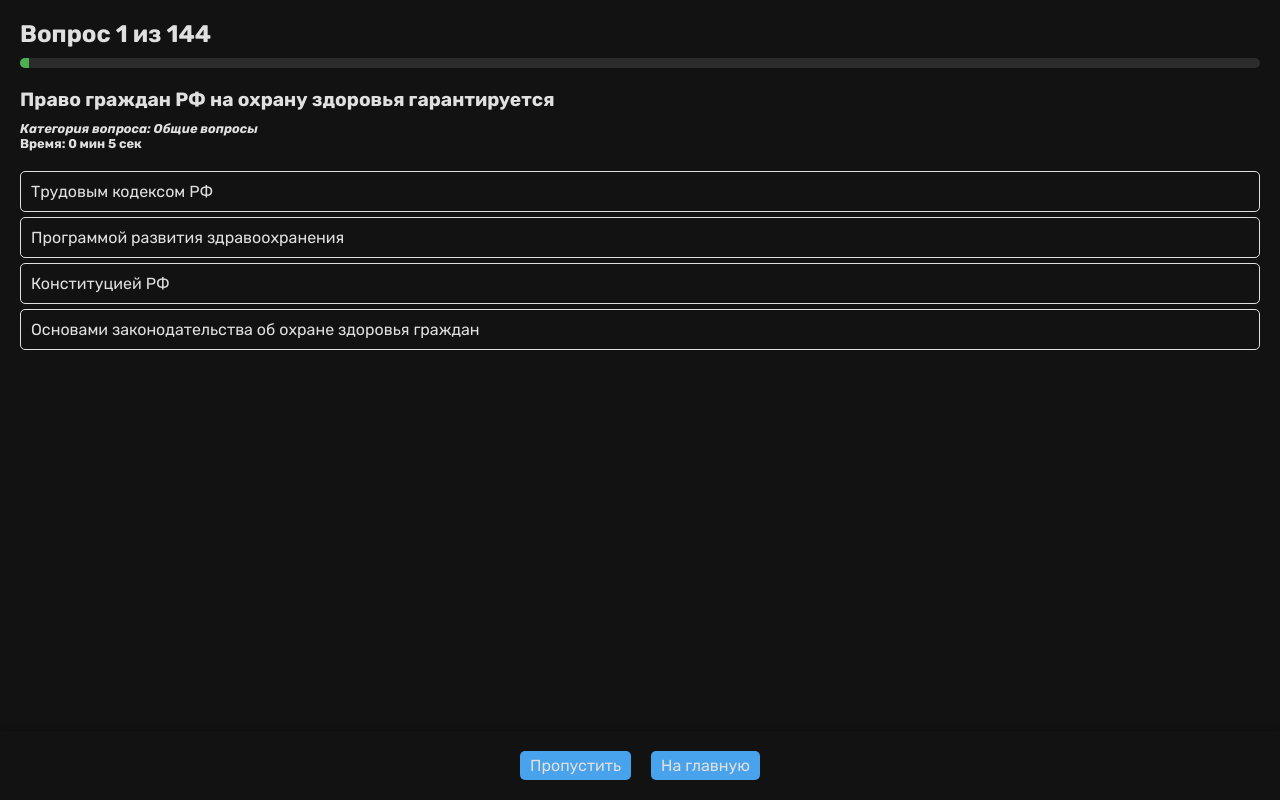
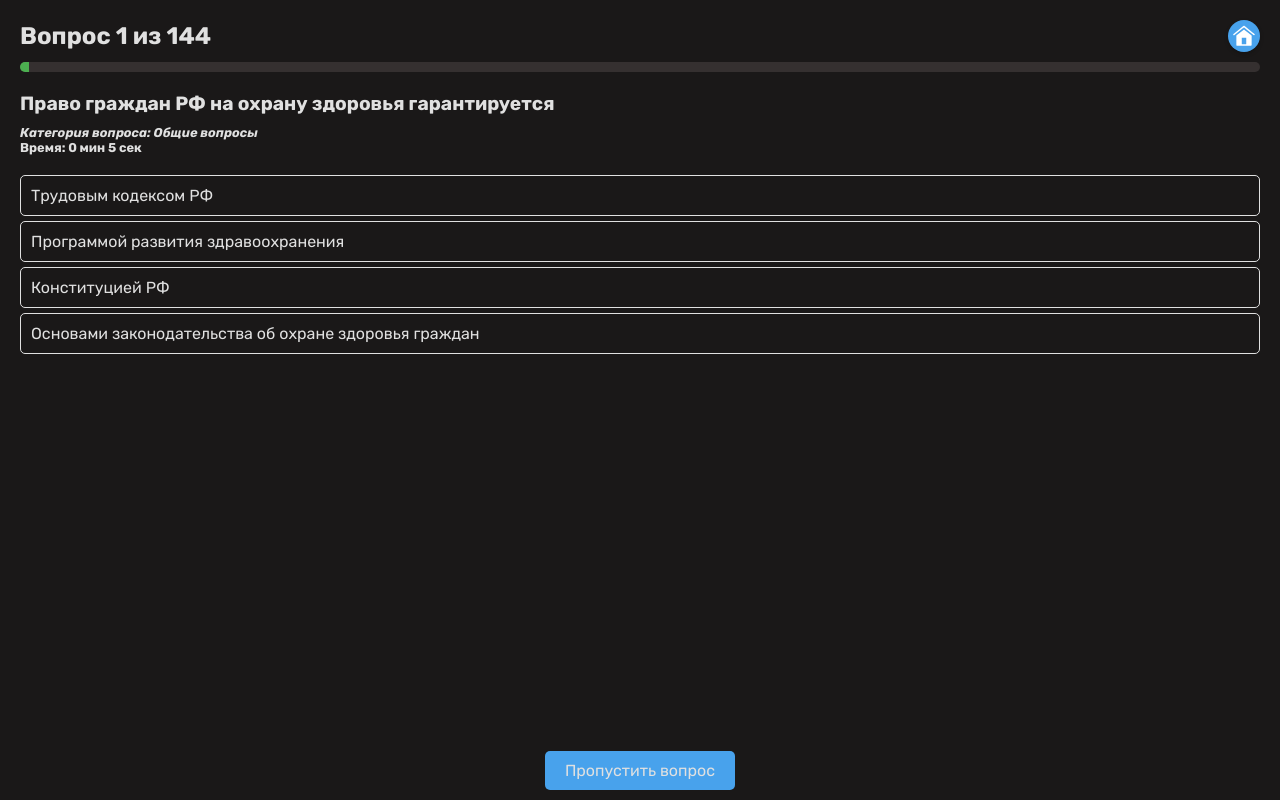
Before and after one commit to Oleg72pc/medica_testing, a Vue app: page /test in a window 1280 px wide. Built offline with nearby package versions, Linux system fonts and the light colour scheme.

Commit message:
fixed UI

```diff
--- a/src/App.vue
+++ b/src/App.vue
@@ -7,5 +7,11 @@
 <script setup lang="ts">
 </script>
 
-<style scoped lang="scss">
+<style lang="scss" scoped>
+@import './styles/_variables.scss';
+
+#app {
+  background-color: $background-color;
+}
+
 </style>
--- a/src/style.scss
+++ b/src/style.scss
@@ -1,8 +1,30 @@
 @import url('https://fonts.googleapis.com/css2?family=Rubik:ital,wght@0,300..900;1,300..900&display=swap');
+@import './styles/_variables.scss';
 
 * {
   margin: 0;
   padding: 0;
   box-sizing: border-box;
   font-family: 'Rubik', sans-serif;
-  }
+}
+
+// Стилизация скроллбара
+::-webkit-scrollbar {
+  width: 4px; // Ширина скроллбара
+  height: 8px; // Высота скроллбара для горизонтальных скроллов
+}
+
+::-webkit-scrollbar-track {
+  background: #4e4e4e; // Цвет фона трека
+  border-radius: 10px; // Закругление углов трека
+}
+
+::-webkit-scrollbar-thumb {
+  background: $primary-color; // Цвет ползунка
+  border-radius: 10px; // Закругление углов ползунка
+  transition: background 0.3s; // Плавное изменение цвета
+}
+
+::-webkit-scrollbar-thumb:hover {
+  background: $button-hover-color; // Цвет ползунка при наведении
+}
--- /dev/null
+++ b/src/styles/_variables.scss
@@ -0,0 +1,10 @@
+$background-color: #1a1818;
+$text-color: #e0e0e0;
+$primary-color: #48a2ec;
+$secondary-color: #03badade;
+$progress-color: #4caf50;
+$button-hover-color: darken($primary-color, 10%);
+$correct-color: #4caf50;
+$incorrect-color: #f44336;
+$incorrect-button-hover-color: darken($incorrect-color, 10%);
+$skip-color: #ff9800;
--- a/src/views/HomePage.vue
+++ b/src/views/HomePage.vue
@@ -1,12 +1,12 @@
 <template>
   <div class="container">
     <h2 class="title">Тестирование</h2>
-    <button class="button"
-            @click="startRandomTest">50 случайных вопросов</button>
-    <button class="button"
-            @click="startStandardTest">Все вопросы</button>
-    <button class="button"
-            @click="viewStatistics">Статистика</button>
+    <div class="button-container">
+    <button class="button" @click="startRandomTest">50 случайных вопросов</button>
+    <button class="button" @click="startStandardTest">Все вопросы</button>
+    <button class="button" disabled="true" @click="goToCategorySelection">Вопросы по категориям (скоро)</button>
+    <button class="button" @click="viewStatistics">Статистика</button>
+  </div>
   </div>
 </template>
 
@@ -28,14 +28,14 @@ const viewStatistics = () => {
   router.push( '/statistics' )
 }
 
+const goToCategorySelection = () => {
+  router.push( '/category-selection' )
+}
+
 </script>
 
-<style scoped lang="scss">
-$background-color: #121212;
-$text-color: #e0e0e0;
-$primary-color: #48a2ec;
-$secondary-color: #03dac6;
-$button-hover-color: darken($primary-color, 10%);
+<style lang="scss" scoped>
+@import '../styles/_variables.scss';
 
 .container {
   display: flex;
@@ -50,6 +50,13 @@ $button-hover-color: darken($primary-color, 10%);
   font-size: 2rem;
   margin-bottom: 20px;
   color: $text-color;
+}
+
+.button-container {
+  display: flex;
+  flex-direction: column;
+  align-items: stretch;
+  background-color: $background-color;
 }
 
 .button {
@@ -67,4 +74,11 @@ $button-hover-color: darken($primary-color, 10%);
     background-color: $button-hover-color;
   }
 }
+
+.button:disabled {
+  background-color: #666;
+  cursor: not-allowed;
+  opacity: 0.6;
+}
+
 </style>
--- a/src/views/StatisticsPage.vue
+++ b/src/views/StatisticsPage.vue
@@ -1,17 +1,19 @@
 <template>
   <div class="statistics-container">
+    <div class="top-container">
       <h2 class="statistics-title">Статистика:</h2>
+      <div class="home-page" @click="goHome">
+        <img class="home-img" src="../assets/home-white.svg" alt="home" />
+      </div>
+    </div>
       <p class="statistics-description">Список вопросов, на которые чаще всего давали неправильные ответы:</p>
       <ul class="statistics-list">
-      <li v-for="(count, question) in sortedIncorrectAnswers"
-          class="stat-item"
-          :key="question">
+        <li v-for="(count, question) in sortedIncorrectAnswers" class="stat-item" :key="question">
           {{ question }} — {{ count }} раз(а) неправильно
         </li>
       </ul>
       <div class="statistics-button-container">
         <button class="statistics-button" @click="clearStatistics">Сбросить статистику</button>
-      <button class="statistics-button" @click="goHome">На главную</button>
       </div>
     </div>
 </template>
@@ -53,24 +55,46 @@ const goHome = () => {
 </script>
 
 <style lang="scss" scoped>
-$background-color: #121212;
-$text-color: #e0e0e0;
-$primary-color: #48a2ec;
-$button-hover-color: #3a8ecf;
-$secondary-color: #03badade;
+@import '../styles/_variables.scss';
 
 .statistics-container {
   background-color: $background-color;
   color: $text-color;
   padding: 20px;
-  height: calc(100vh - 60px);
+  height: calc(100vh - 58px);
   display: flex;
   flex-direction: column;
   justify-content: space-between;
 }
 
+.top-container {
+  display: flex;
+  align-items: center;
+  justify-content: space-between;
+  margin-bottom: 10px;
+}
+
+.home-page {
+  user-select: none;
+  display: flex;
+  align-items: center;
+  justify-content: center;
+  width: 32px;
+  height: 32px;
+  background-color: $primary-color;
+  border-radius: 50%;
+  box-shadow: 0 2px 4px rgba(0, 0, 0, 0.2);
+  cursor: pointer;
+  transition: background-color 0.2s, transform 0.2s;
+}
+
+.home-img {
+  width: 28px;
+  height: 28px;
+}
+
 .statistics-title {
-  color: $secondary-color;
+  color: $primary-color;
   margin-bottom: 5px;
 }
 
@@ -83,13 +107,14 @@ $secondary-color: #03badade;
   list-style-type: none;
   padding: 0;
   flex-grow: 1;
+  padding-right: 20px;
   overflow-y: auto;
 }
 
 .stat-item {
   margin-bottom: 10px;
   color: $text-color;
-  border: 1px solid $secondary-color;
+  border: 1px solid $primary-color;
   border-radius: 5px;
   padding: 5px;
 }
@@ -103,7 +128,6 @@ $secondary-color: #03badade;
   display: flex;
   justify-content: center;
   padding: 10px 0;
-  box-shadow: 0 -2px 5px rgba(0, 0, 0, 0.2);
 }
 
 .statistics-button {
@@ -111,14 +135,14 @@ $secondary-color: #03badade;
   margin: 0 10px;
   font-size: 1rem;
   color: $text-color;
-  background-color: $primary-color;
+  background-color: $incorrect-color;
   border: none;
   border-radius: 5px;
   cursor: pointer;
   transition: background-color 0.3s ease;
 
   &:hover {
-    background-color: $button-hover-color;
+    background-color: $incorrect-button-hover-color;
   }
 }
 </style>
--- a/src/views/TestPage.vue
+++ b/src/views/TestPage.vue
@@ -1,6 +1,11 @@
 <template>
   <div v-if="isTestFinished" class="test-finished-container">
+    <div class="top-container">
       <h2 class="test-finished-title">Тест завершен!</h2>
+      <div class="home-page" @click="goHome">
+        <img class="home-img" src="../assets/home-white.svg" alt="home" />
+      </div>
+    </div>
       <p class="test-summary">Вы ответили на {{ correctAnswers }} из {{ questions.length }} вопросов.</p>
       <p class="test-time">Время выполнения: {{ Math.floor(elapsedTime / 60) }} мин {{ elapsedTime % 60 }} сек</p>
       <h3 class="results-title">Результаты:</h3>
@@ -13,7 +18,8 @@
             <span class="incorrect-res" v-else>Неправильно</span>
           </p>
           <ul class="answers-list">
-          <li v-for="(answer, answerIndex) in question.answers" :key="answerIndex" class="answer-option" :class="{ correct: question.correctIndexes?.includes(answerIndex), selected: userAnswers[index]?.includes(answerIndex) }">
+            <li v-for="(answer, answerIndex) in question.answers" :key="answerIndex" class="answer-option"
+              :class="{ correct: question.correctIndexes?.includes(answerIndex), selected: userAnswers[index]?.includes(answerIndex) }">
               {{ answer }}
             </li>
           </ul>
@@ -21,12 +27,16 @@
       </ul>
       <div class="buttons-container">
         <button class="restart-button" @click="restartTest">Начать заново</button>
-      <button class="back-home-button" @click="goHome">На главную</button>
       </div>
     </div>
 
     <div class="questions-container" v-else-if="currentQuestion">
+      <div class="top-container">
         <h2 class="question-title">Вопрос {{ currentIndex + 1 }} из {{ questions.length }}</h2>
+        <div class="home-page" @click="goHome">
+          <img class="home-img" src="../assets/home-white.svg" alt="home" />
+        </div>
+      </div>
       <div class="progress-bar">
         <div class="progress" :style="{ width: progressPercentage + '%' }"></div>
       </div>
@@ -35,17 +45,16 @@
       <p class="test-time">Время: {{ Math.floor(elapsedTime / 60) }} мин {{ elapsedTime % 60 }} сек</p>
       <ul class="answers-list">
         <li v-for="(answer, index) in currentQuestion.answers" :key="index" @click="toggleAnswer(index)"
-      class="answer-option"
-      :class="getAnswerClass(index)">
+          class="answer-option" :class="getAnswerClass(index)">
           {{ answer }}
         </li>
       </ul>
       <img v-if="isAnswered" :src="resultImage" alt="Result Image" class="result-image" />
       <div class="buttons-container">
+        <button v-if="!isAnswered && !hasSelectedAnswer" class="skip-button" @click="skipQuestion">Пропустить
+          вопрос</button>
         <button v-if="!isAnswered && hasSelectedAnswer" class="submit-button" @click="submitAnswer">Ответить</button>
         <button v-if="isAnswered" class="next-button" @click="nextQuestion">Следующий вопрос</button>
-      <button v-if="!isAnswered" class="skip-button" @click="skipQuestion">Пропустить</button>
-      <button class="back-home-button" @click="goHome">На главную</button>
       </div>
     </div>
 
@@ -207,21 +216,13 @@ watch(isTestFinished, (newValue) => {
 </script>
 
 <style lang="scss" scoped>
-$background-color: #121212;
-$text-color: #e0e0e0;
-$primary-color: #48a2ec;
-$secondary-color: #03badade;
-$progress-color: #4caf50;
-$button-hover-color: darken($primary-color, 10%);
-$correct-color: #4caf50;
-$incorrect-color: #f44336;
-$skip-color: #ff9800;
+@import '../styles/_variables.scss';
 
 .test-finished-container {
   background-color: $background-color;
   color: $text-color;
   padding: 20px;
-  height: calc(100vh - 60px);
+  height: calc(100vh - 58px);
   overflow-y: auto;
 }
 
@@ -299,8 +300,8 @@ $skip-color: #ff9800;
 }
 
 button {
-  padding: 5px 10px;
-  margin: 10px;
+  padding: 10px 20px;
+  margin: 0 10px;
   font-size: 1rem;
   color: $text-color;
   background-color: $primary-color;
@@ -323,7 +324,6 @@ button {
   display: flex;
   justify-content: center;
   padding: 10px 0;
-  box-shadow: 0 -2px 5px rgba(0, 0, 0, 0.2);
 }
 
 .loading-container {
@@ -333,17 +333,42 @@ button {
   height: 100vh;
 }
 
+.top-container {
+  display: flex;
+  align-items: center;
+  justify-content: space-between;
+  margin-bottom: 10px;
+}
+
+.home-page {
+  user-select: none;
+  display: flex;
+  align-items: center;
+  justify-content: center;
+  width: 32px;
+  height: 32px;
+  background-color: $primary-color;
+  border-radius: 50%;
+  box-shadow: 0 2px 4px rgba(0, 0, 0, 0.2);
+  cursor: pointer;
+  transition: background-color 0.2s, transform 0.2s;
+}
+
+.home-img {
+  width: 28px;
+  height: 28px;
+}
+
 .questions-container {
   background-color: $background-color;
   color: $text-color;
   padding: 20px;
-  height: calc(100vh - 60px);
+  height: calc(100vh - 58px);
   overflow-y: auto;
 }
 
 .question-title {
   font-size: 1.5rem;
-  margin-bottom: 10px;
 }
 
 .question-text {
```
Also changed, not shown: src/assets/home-white.svg (added). Lines whose indentation alone changed are shown as unchanged.
